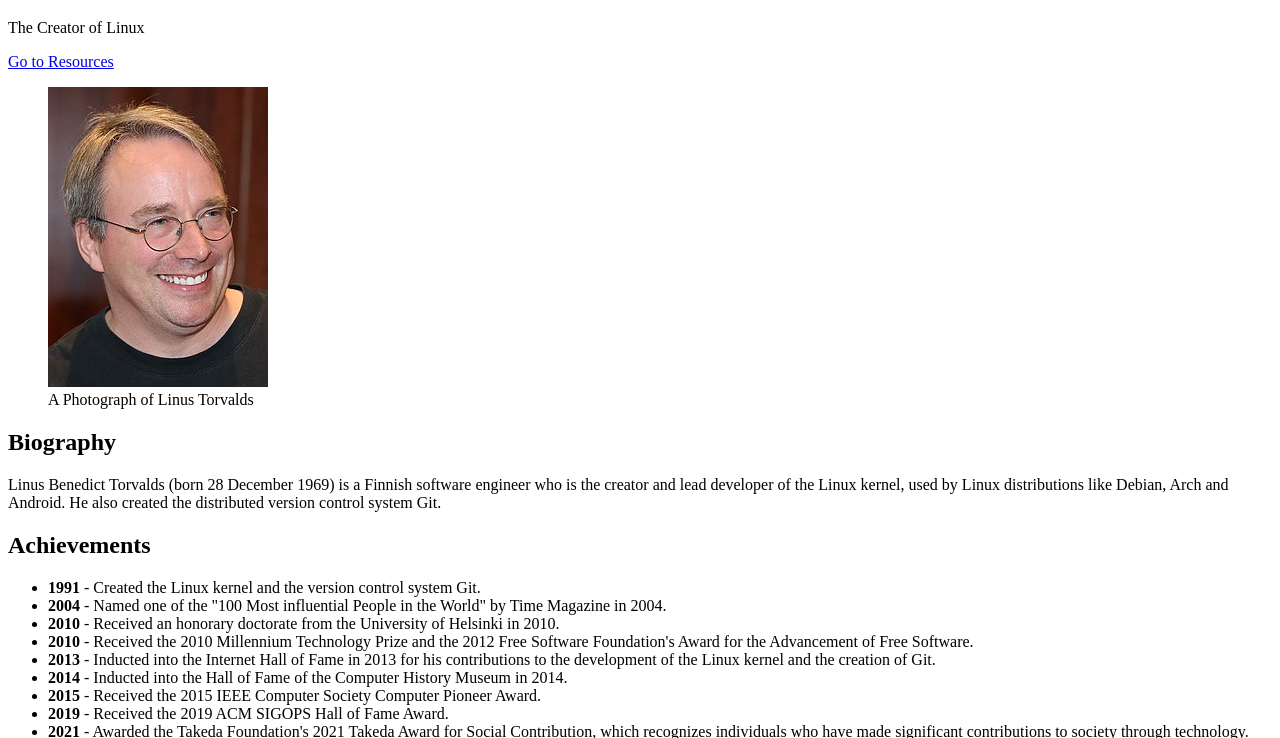
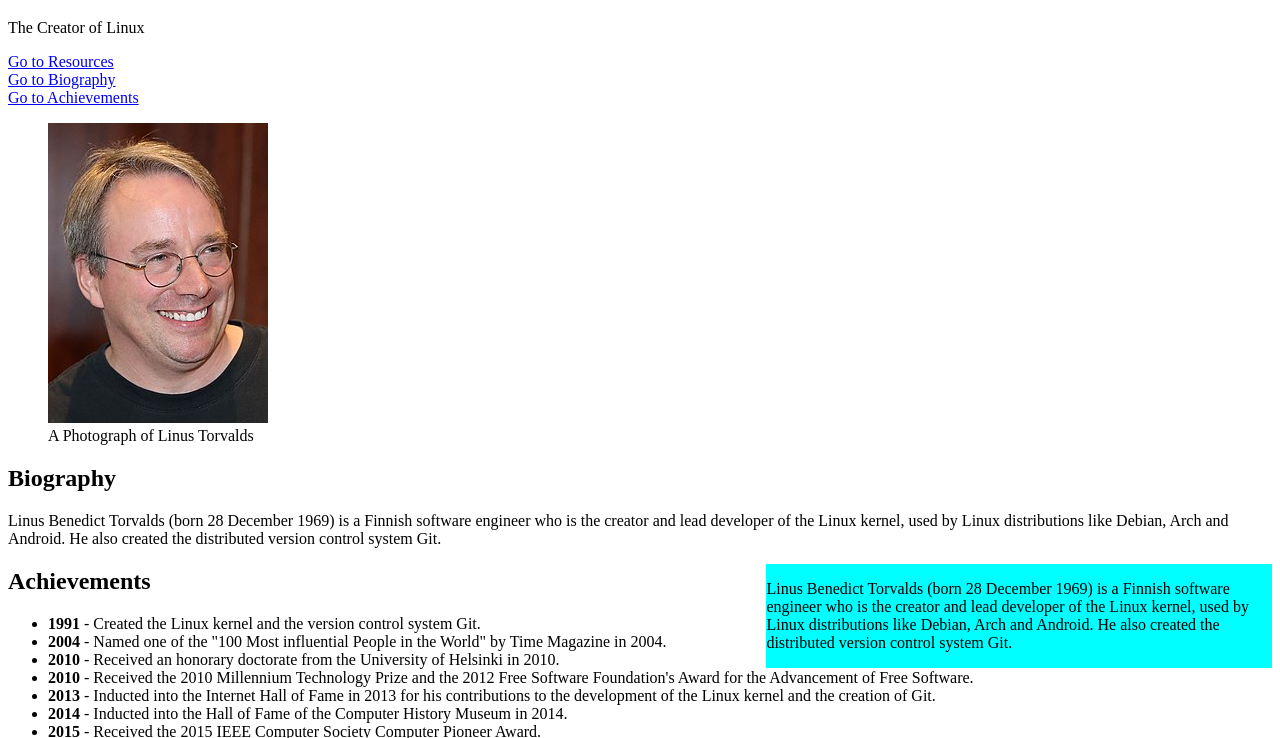
Before and after one commit to dhawanKaran/WebDevJourney, a plain HTML site: page HTML-BASIC/TagPractice - lecture 4/Tribute.html in a window 1280 px wide. Shown: the part 61-799 px from the top of the page. Drawn offline with Linux system fonts and the light colour scheme.

Commit message:
Update Tribute.html

```diff
--- a/HTML-BASIC/TagPractice - lecture 4/Tribute.html
+++ b/HTML-BASIC/TagPractice - lecture 4/Tribute.html
@@ -4,9 +4,16 @@
     <meta charset="UTF-8">
     <meta name="viewport" content="width=device-width, initial-scale=1.0">
     <title>Tribute Page to Linus Torvalds</title>
+    <!-- adding a favicon -->
+    <link rel="shortcut icon" href="Linus_Torvalds.jpeg" type="image/x-icon">
     <style>
         html{
             scroll-behavior: smooth;
+        }
+        aside{
+            width: 40%;
+            float: right;
+            background-color: aqua;
         }
     </style>
 </head>
@@ -16,7 +23,15 @@
         <p>The Creator of Linux</p>
     </header>
 
-    <a href="#resources">Go to Resources</a>
+    <nav>
+        <a href="#res">Go to Resources</a>
+        <br>
+        <a href="#bio">Go to Biography</a>
+        <br>
+        <a href="#ach">Go to Achievements</a>
+    </nav>
+
+
 
     <figure>
         <img src="Linus_Torvalds.jpeg" alt="Linus Torvalds">
@@ -24,7 +39,7 @@
     </figure>
 
     <section>
-        <h2>Biography</h2>
+        <h2 id="bio">Biography</h2>
         <p>
             Linus Benedict Torvalds (born 28 December 1969) is a Finnish software engineer
             who is the creator and lead developer of the Linux kernel,
@@ -33,8 +48,17 @@
         </p>
     </section>
 
+    <aside>
+        <p>
+            Linus Benedict Torvalds (born 28 December 1969) is a Finnish software engineer
+            who is the creator and lead developer of the Linux kernel,
+            used by Linux distributions like Debian, Arch and Android.
+            He also created the distributed version control system Git.
+        </p>
+    </aside>
+
     <section>
-        <h2>Achievements</h2>
+        <h2 id="ach">Achievements</h2>
         <ul>
             <li><strong>1991</strong> - Created the Linux kernel and the version control system Git.</li>
             <li><strong>2004</strong> - Named one of the "100 Most influential People in the World" by Time Magazine in 2004.</li>
@@ -58,7 +82,7 @@
     </section>
 
     <section>
-        <h2 id="resources">Resources</h2>
+        <h2 id="res">Resources</h2>
         <p>Learn more about Linus Torvalds and his work:</p>
 
         <ul>
```
